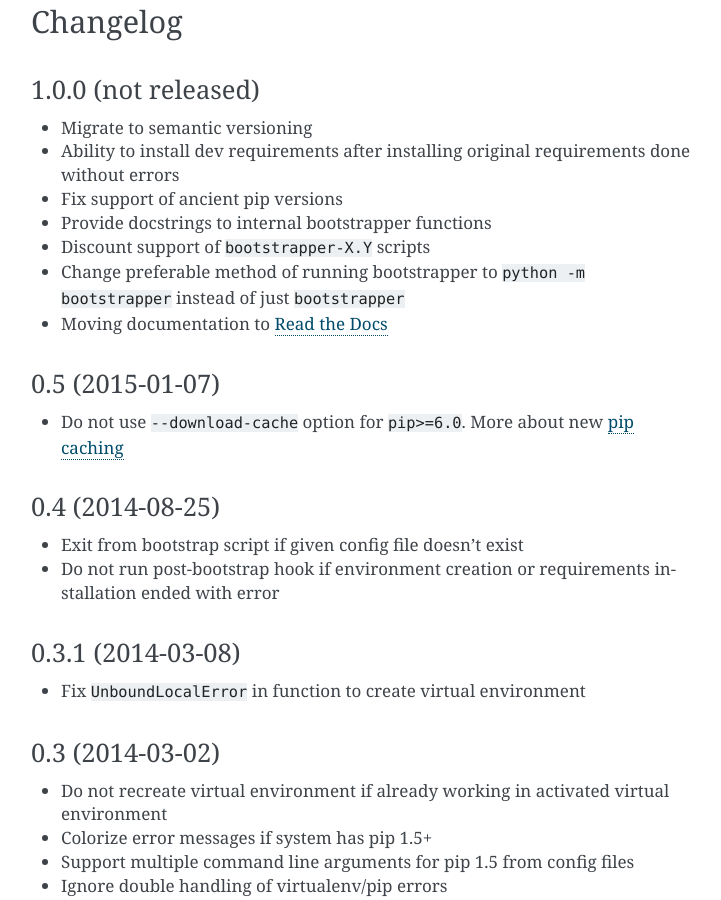
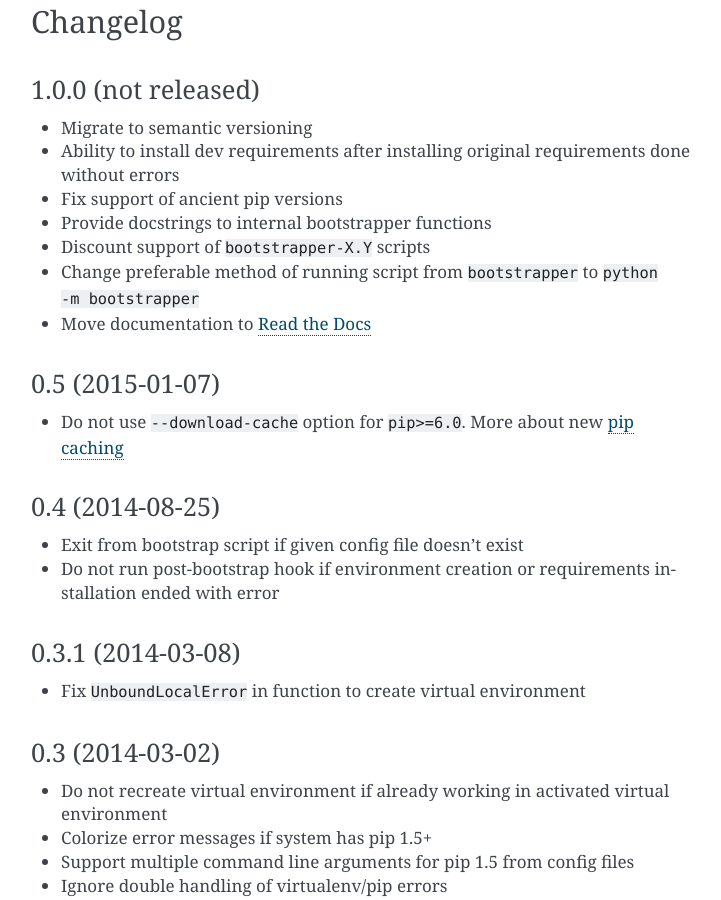
Before and after one commit to playpauseandstop/bootstrapper, a Sphinx documentation site: the page built from docs/index.rst, in a window 1280 px wide and 900 px high, scrolled down 2626 px. Shown: the whole window, without its empty margins (389-1110 px from the left). Built offline with Sphinx 7.4.7, drawn with Linux system fonts in a browser that asks for light colours.

Commit message:
Few updates to docs.

```diff
--- a/docs/index.rst
+++ b/docs/index.rst
@@ -133,9 +133,9 @@
 * Fix support of ancient pip versions
 * Provide docstrings to internal bootstrapper functions
 * Discount support of ``bootstrapper-X.Y`` scripts
-* Change preferable method of running bootstrapper to ``python -m bootstrapper``
-  instead of just ``bootstrapper``
-* Moving documentation to `Read the Docs <http://bootstrapper.readthedocs.org/>`_
+* Change preferable method of running script from ``bootstrapper`` to
+  ``python -m bootstrapper``
+* Move documentation to `Read the Docs <http://bootstrapper.readthedocs.org/>`_
 
 0.5 (2015-01-07)
 ----------------
```
